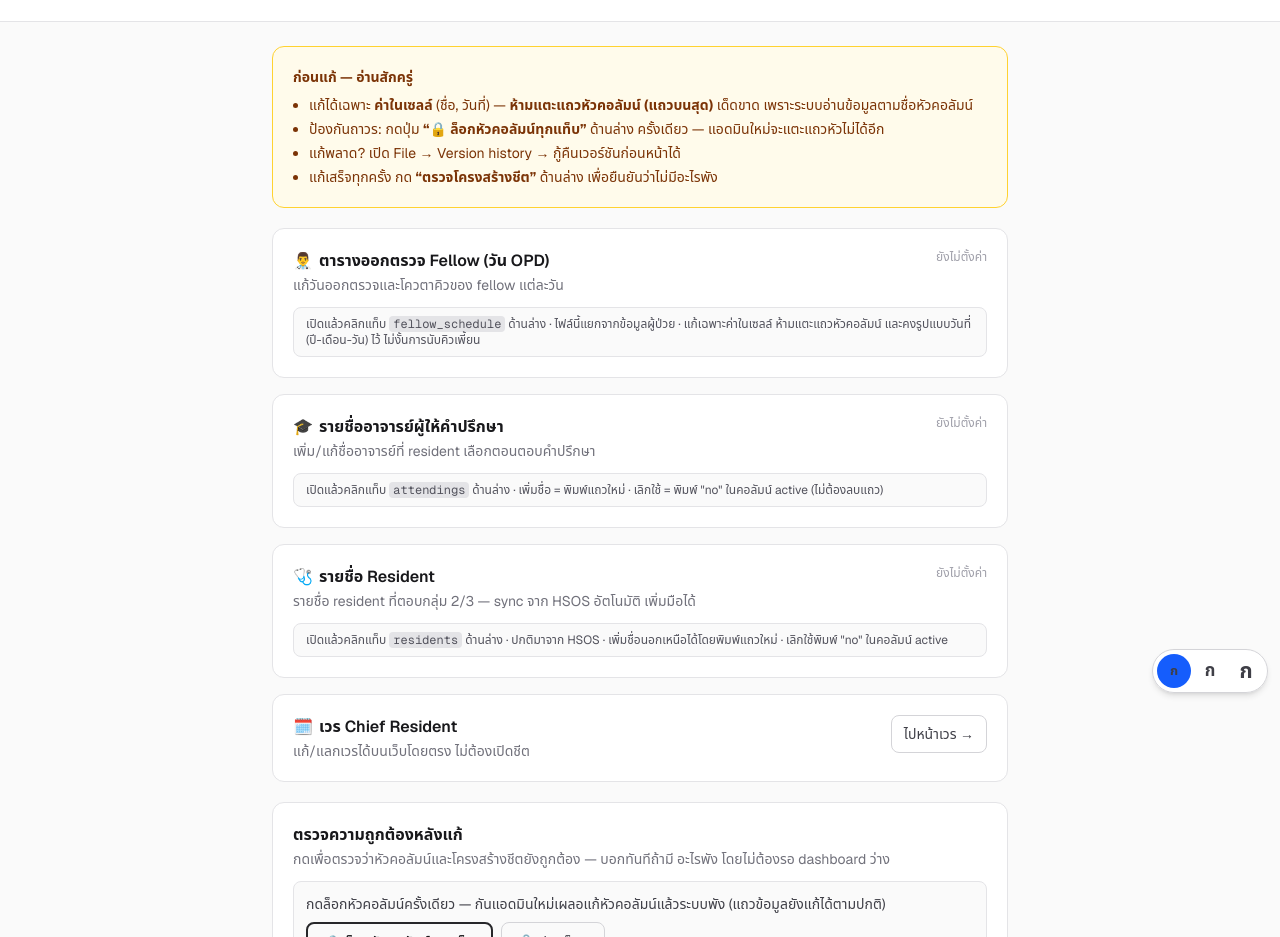
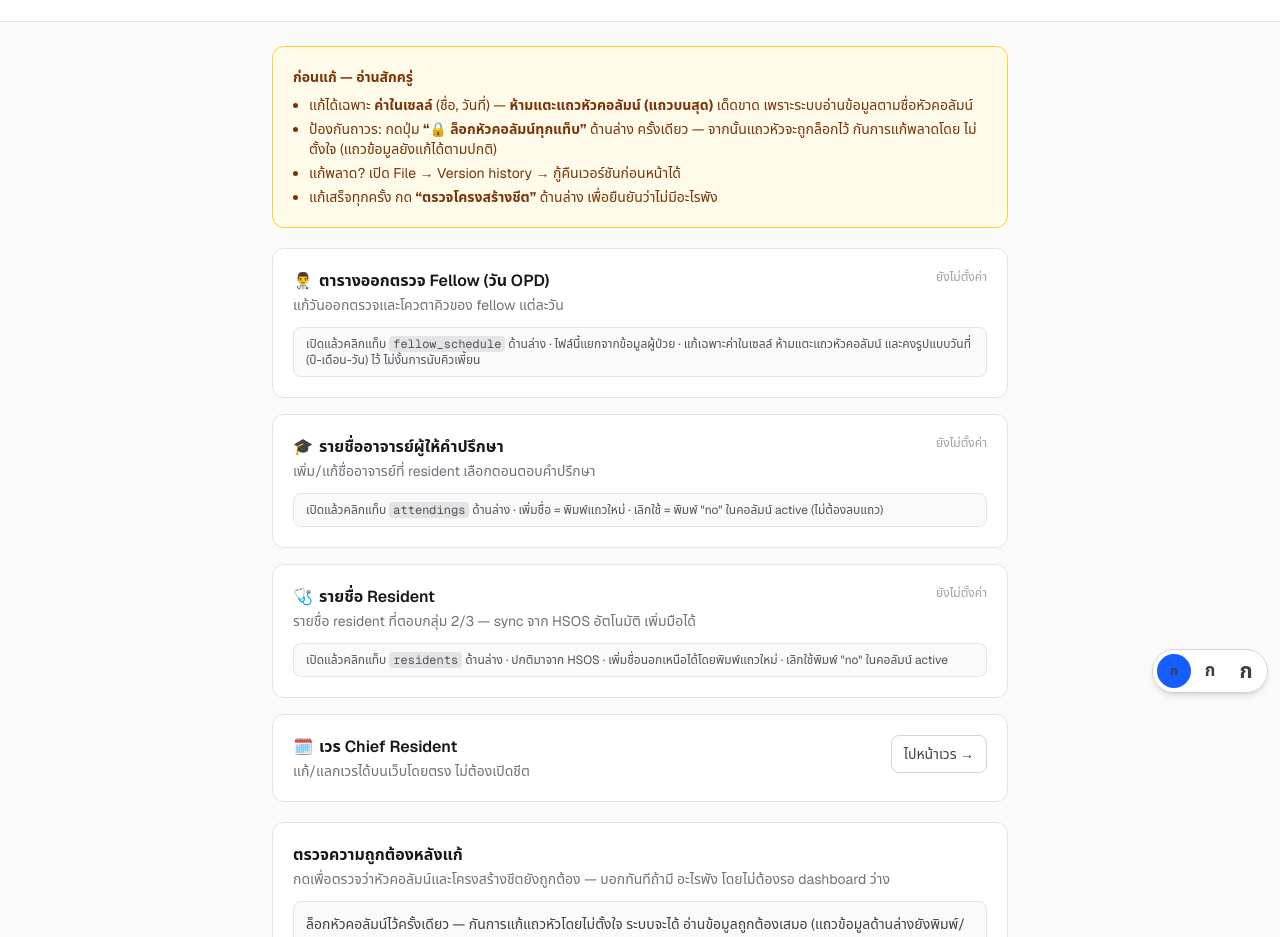
Before and after one commit to prhdev222/SiBMT_14, a Next.js app: page /dashboard/settings in a window 1280 px wide. Shown: the part 95-1032 px from the top of the page. Built offline with nearby package versions, Linux system fonts and the light colour scheme.

Commit message:
copy(settings): reword header-lock as accident prevention, not admin blame
Co-Authored-By: Claude Opus 4.8 <noreply@anthropic.com>

```diff
--- a/src/app/dashboard/settings/StructureCheck.tsx
+++ b/src/app/dashboard/settings/StructureCheck.tsx
@@ -9,7 +9,7 @@ import {
 
 /**
  * ปุ่มตรวจโครงสร้างชีต — แอดมินกดหลังแก้ตาราง เพื่อรู้ทันทีว่ายังถูกต้องไหม
- * ก่อนที่ dashboard จะพังเงียบ ๆ (ป้องกันแอดมินใหม่แก้หัวคอลัมน์แล้วไม่รู้ตัว)
+ * ก่อนที่ dashboard จะพังเงียบ ๆ (ให้รู้ทันทีถ้าหัวคอลัมน์ถูกแก้โดยไม่ตั้งใจ)
  */
 export function StructureCheck() {
   const [state, setState] = useState<
@@ -78,8 +78,8 @@ export function StructureCheck() {
     <div className="space-y-3">
       <div className="rounded-lg bg-zinc-50 border border-zinc-200 p-3 space-y-2">
         <p className="text-sm text-zinc-700">
-          กดล็อกหัวคอลัมน์ครั้งเดียว — กันแอดมินใหม่เผลอแก้หัวคอลัมน์แล้วระบบพัง
-          (แถวข้อมูลยังแก้ได้ตามปกติ)
+          ล็อกหัวคอลัมน์ไว้ครั้งเดียว — กันการแก้แถวหัวโดยไม่ตั้งใจ ระบบจะได้
+          อ่านข้อมูลถูกต้องเสมอ (แถวข้อมูลด้านล่างยังพิมพ์/แก้ได้ตามปกติ)
         </p>
         <div className="flex flex-wrap gap-2">
           <button
--- a/src/app/dashboard/settings/actions.ts
+++ b/src/app/dashboard/settings/actions.ts
@@ -35,7 +35,7 @@ export async function checkStructureAction(): Promise<{
   }
 }
 
-/** ล็อกหัวคอลัมน์ทุกแท็บ — กันแอดมินใหม่แก้หัวคอลัมน์แล้วระบบพัง */
+/** ล็อกหัวคอลัมน์ทุกแท็บ — กันการแก้หัวคอลัมน์โดยไม่ตั้งใจ ให้ระบบอ่านข้อมูลถูก */
 export async function protectHeadersAction(): Promise<{
   ok: boolean;
   locked?: string[];
--- a/src/app/dashboard/settings/page.tsx
+++ b/src/app/dashboard/settings/page.tsx
@@ -20,7 +20,7 @@ export const metadata: Metadata = {
  * (งานใหญ่ + ต้องเปิดสิทธิ์เขียนไฟล์ผู้ป่วย) — เปิดชีตตรงคือ UI ตารางที่ดีสุด
  * ที่มีอยู่แล้ว ฟรี พร้อม version history
  *
- * กันแอดมินใหม่แก้พัง: (1) ให้ Protect แถวหัวคอลัมน์ในชีต (ทำครั้งเดียว —
+ * ป้องกันการแก้พลาด: (1) ให้ Protect แถวหัวคอลัมน์ในชีต (ทำครั้งเดียว —
  * ดูกล่องเตือนด้านล่าง) (2) ปุ่มตรวจโครงสร้างให้กดเช็กเองหลังแก้
  */
 const CARDS = [
@@ -79,7 +79,8 @@ export default async function SettingsPage() {
             </li>
             <li>
               ป้องกันถาวร: กดปุ่ม <strong>&ldquo;🔒 ล็อกหัวคอลัมน์ทุกแท็บ&rdquo;</strong>{" "}
-              ด้านล่าง ครั้งเดียว — แอดมินใหม่จะแตะแถวหัวไม่ได้อีก
+              ด้านล่าง ครั้งเดียว — จากนั้นแถวหัวจะถูกล็อกไว้ กันการแก้พลาดโดย
+              ไม่ตั้งใจ (แถวข้อมูลยังแก้ได้ตามปกติ)
             </li>
             <li>
               แก้พลาด? เปิด File → Version history → กู้คืนเวอร์ชันก่อนหน้าได้
```
